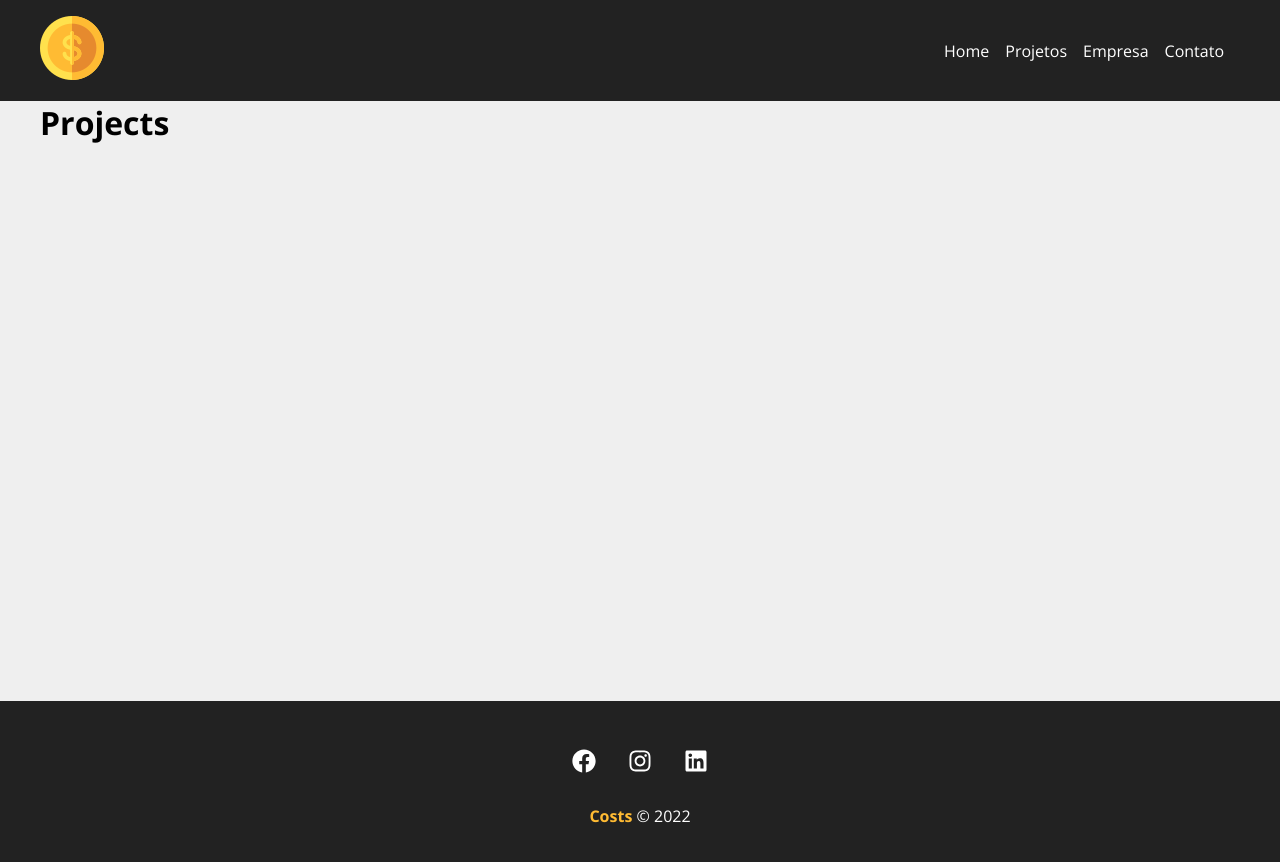
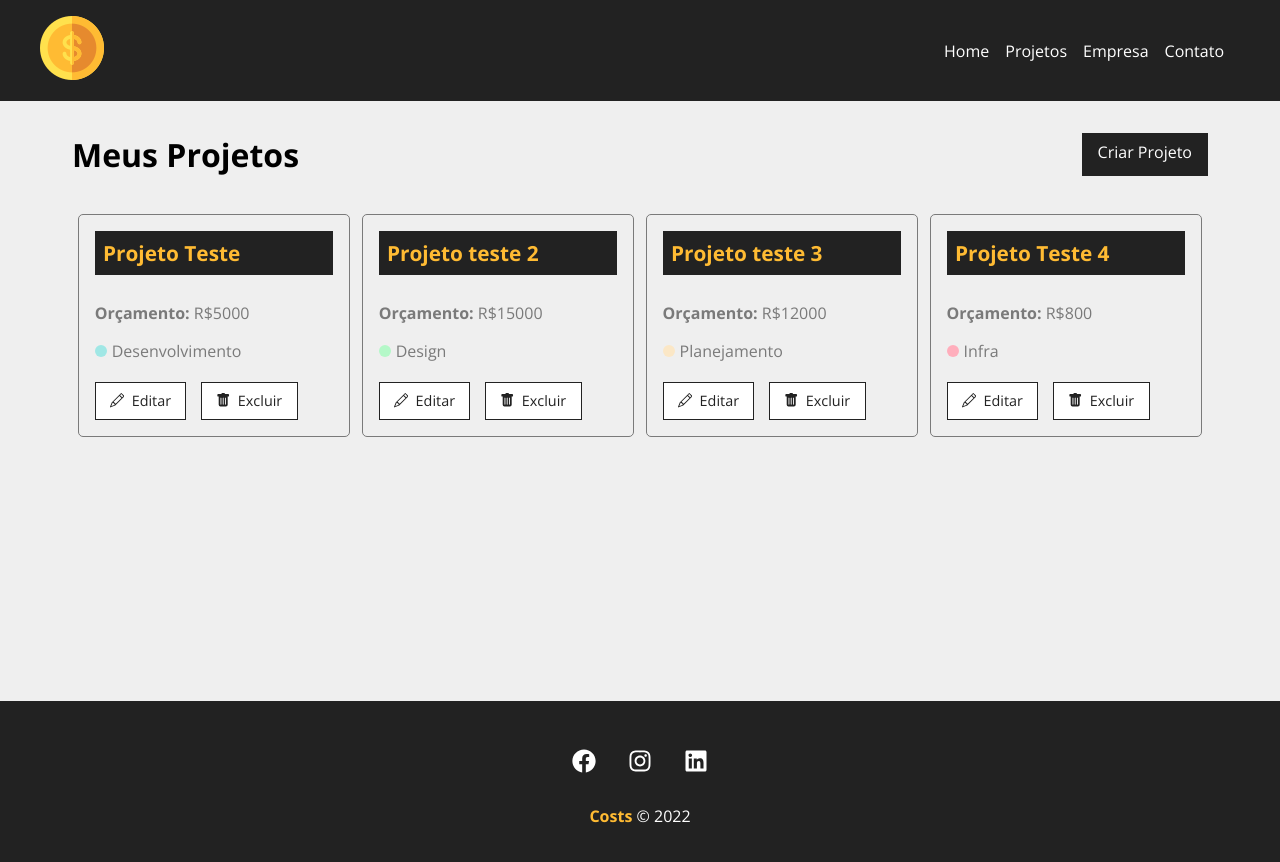
Before and after one commit to rodrigolavratti/costs, a React (Create React App) app: page /projects in a window 1280 px wide. Shown: the top 862 px of the page. Built offline with nearby package versions, Linux system fonts and the light colour scheme; data requests are answered from the project's data file.

Commit message:
Criação dos components Message, Projects e ProjectCard

```diff
--- a/db.json
+++ b/db.json
@@ -1,5 +1,50 @@
 {
-    "projects": [],
+  "projects": [
+    {
+      "name": "Projeto Teste",
+      "budget": "5000",
+      "category": {
+        "id": "2",
+        "name": "Desenvolvimento"
+      },
+      "cost": 0,
+      "services": [],
+      "id": 1
+    },
+    {
+      "name": "Projeto teste 2",
+      "budget": "15000",
+      "category": {
+        "id": "3",
+        "name": "Design"
+      },
+      "cost": 0,
+      "services": [],
+      "id": 2
+    },
+    {
+      "name": "Projeto teste 3",
+      "budget": "12000",
+      "category": {
+        "id": "4",
+        "name": "Planejamento"
+      },
+      "cost": 0,
+      "services": [],
+      "id": 3
+    },
+    {
+      "name": "Projeto Teste 4",
+      "budget": "800",
+      "category": {
+        "id": "1",
+        "name": "Infra"
+      },
+      "cost": 0,
+      "services": [],
+      "id": 4
+    }
+  ],
   "categories": [
     {
       "id": 1,
--- a/src/component/form/Select.js
+++ b/src/component/form/Select.js
@@ -4,7 +4,7 @@
     return (
         <div className={styles.form_control}>
             <label htmlFor={name}>{text}:</label>
-            <select name={name} id={name}>
+            <select name={name} id={name} onChange={handleOnChange} value={value || ''}>
                 <option>Selecione uma opção</option>
                 {options.map((option) => (
                     <option value={option.id} key={option.id}>
--- a/src/component/layout/Container.module.css
+++ b/src/component/layout/Container.module.css
@@ -8,3 +8,11 @@
 .min-height {
     min-height: 75vh;
 }
+.start {
+    justify-content: flex-start;
+    width: 100%;
+}
+.column {
+    flex-direction: column;
+    justify-content: flex-start;
+}
--- /dev/null
+++ b/src/component/layout/Message.js
@@ -0,0 +1,33 @@
+import {useState, useEffect} from 'react'
+
+import styles from './Message.module.css'
+
+function Message({type, msg}) {
+
+    const [visible, setVisible] = useState(false)
+
+    useEffect(() => {
+        if (!msg) {
+            setVisible(false)
+            return
+        }
+        setVisible(true)
+
+        const timer = setTimeout(() => {
+            setVisible(false)
+        }, 3000)
+
+        return () => clearTimeout(timer)
+    }, [msg])
+
+    return (
+        <>
+            {visible && (
+                <div className={`${styles.message} ${styles[type]}`}>
+                    {msg}
+                </div>
+            )}
+        </>
+    )
+}
+export default Message
--- /dev/null
+++ b/src/component/layout/Message.module.css
@@ -0,0 +1,19 @@
+.message {
+    width: 100%;
+    padding: 1em;
+    border: 1px solid #000;
+    margin: 0 auto;
+    text-align: center;
+    margin-bottom: 2em;
+    border-radius: 5px;
+}
+.success {
+    color: #155724;
+    background-color: #D4EDDA;
+    border-color: #C3E6CB;
+}
+.error {
+    color: #721C24;
+    background-color: #F8D7Da;
+    border-color: #F5C6CB;
+}
--- a/src/component/pages/NewProject.js
+++ b/src/component/pages/NewProject.js
@@ -1,13 +1,39 @@
+import {useNavigate} from 'react-router-dom'
+
 import ProjectForm from '../project/ProjectForm'
 
 import styles from './NewProjects.module.css'
 
 function NewProject() {
+
+    const navigate = useNavigate();
+
+    function createPost(project) {
+        //Initialize cost and services
+        project.cost = 0
+        project.services = []
+
+        fetch("http://localhost:5000/projects", {
+            method: 'POST',
+            headers: {
+                'Content-type': 'application/json',
+            },
+            body: JSON.stringify(project),
+        })
+        .then((resp => resp.json()))
+        .then((data) => {
+            console.log(data)
+            //redirect
+            navigate('/projects', {state: {message: 'Projeto criado com sucesso!!!'}})
+        })
+        .catch(err => console.log(err))
+    }
+
     return (
         <div className={styles.newproject_container}>
             <h1>Criar Projeto</h1>
             <p>Crie seu projeto para depois adicionar os serviços</p>
-            <ProjectForm btnText="Criar projeto" />
+            <ProjectForm handleSubmit={createPost} btnText="Criar projeto" />
         </div>
     )
 }
--- a/src/component/pages/Projects.js
+++ b/src/component/pages/Projects.js
@@ -1,6 +1,59 @@
+import {useLocation} from 'react-router-dom'
+import {useState, useEffect} from 'react'
+
+import Message from "../layout/Message"
+import Container from "../layout/Container"
+import LinkButton from "../layout/LinkButton"
+import ProjectCard from '../project/ProjectCard'
+
+import styles from './Projects.module.css'
+
 function Projects() {
+
+    const [projects, setProjects] = useState([])
+    useEffect(() => {
+        fetch('http://localhost:5000/projects', {
+            method: 'GET',
+            headers: {
+                'Content-type': 'application/json',
+            },
+        })
+        .then((resp) => resp.json())
+        .then((data) => {
+            setProjects(data)
+        })
+        .catch((err) => console.log(err))
+    }, [])
+
+    const location = useLocation()
+    let message = ''
+    if(location.state) {
+        message = location.state.message
+    }
+
     return (
-        <h1>Projects</h1>
+        <div className={styles.project_container}>
+            <div className={styles.title_container}>
+                <h1>Meus Projetos</h1>
+                <LinkButton to="/newproject" text="Criar Projeto" />
+            </div>
+            {message && (
+                <Message type="success" msg={message} />
+            )}
+            <Container customClass="start">
+                {projects.length > 0 &&
+                    projects.map((project) => (
+                        <ProjectCard
+                            id={project.id}
+                            name={project.name}
+                            budget={project.budget}
+                            category={project.category.name}
+                            key={project.id}
+                        />
+                    ))
+                }
+            </Container>
+        </div>
     )
 }
 export default Projects
--- /dev/null
+++ b/src/component/pages/Projects.module.css
@@ -0,0 +1,9 @@
+.project_container {
+    padding: 2em;
+    width: 100%;
+}
+.title_container {
+    display: flex;
+    justify-content: space-between;
+    margin-bottom: 2em;
+}
--- /dev/null
+++ b/src/component/project/ProjectCard.js
@@ -0,0 +1,26 @@
+import {Link} from 'react-router-dom'
+import styles from './ProjectCard.module.css'
+import {BsPencil, BsFillTrashFill} from 'react-icons/bs'
+
+function ProjectCard({id, name, budget, category, handlerRemove}) {
+    return (
+        <div className={styles.project_card}>
+            <h4>{name}</h4>
+            <p>
+                <span>Orçamento:</span> R${budget}
+            </p>
+            <p className={styles.category_text}>
+                <span className={`${styles[category.toLowerCase()]}`}></span> {category}
+            </p>
+            <div className={styles.project_card_actions}>
+                <Link to="/">
+                    <BsPencil /> Editar
+                </Link>
+                <button>
+                    <BsFillTrashFill /> Excluir
+                </button>
+            </div>
+        </div>
+    )
+}
+export default ProjectCard
--- /dev/null
+++ b/src/component/project/ProjectCard.module.css
@@ -0,0 +1,74 @@
+.project_card {
+    padding: 1em;
+    border: 1px solid #7A7A7A;
+    border-radius: 5px;
+    width: 24%;
+    margin: 0.5%;
+}
+.project_card h4 {
+    background-color: #222;
+    color: #FFBB33;
+    padding: .4em;
+    margin-bottom: 1.3em;
+    font-size: 1.3em;
+}
+.project_card p {
+    color: #7A7A7A;
+    margin-bottom: 1em;
+}
+.project_card p span {
+    font-weight: bold;
+}
+.category_text {
+    display: flex;
+    align-items: center;
+}
+.category_text span {
+    display: block;
+    width: 12px;
+    height: 12px;
+    border-radius: 50%;
+    background-color: #CCC;
+    margin-right: 5px;
+}
+.category_text .infra {
+    background-color: #FFAEBC;
+}
+.category_text .desenvolvimento {
+    background-color: #A0E7E5;
+}
+.category_text .design {
+    background-color: #B4F8C8;
+}
+.category_text .planejamento {
+    background-color: #FBE7C6;
+}
+.project_card_actions {
+    margin-top: 1.2em;
+    display: flex;
+    align-items: center;
+}
+.project_card_actions a,
+.project_card_actions button {
+    text-decoration: none;
+    border: none;
+    background-color: #FFF;
+    color: #222;
+    font-size: .9em;
+    padding: .6em 1em;
+    margin-right: 1em;
+    cursor: pointer;
+    border: 1px solid #222;
+    display: flex;
+    align-items: center;
+    justify-content: center;
+    transition: 0.5s;
+}
+.project_card_actions svg {
+    margin-right: 0.5em;
+}
+.project_card_actions a:hover,
+.project_card_actions button:hover {
+    background-color: #222;
+    color: #FFBB33;
+}
--- a/src/component/project/ProjectForm.js
+++ b/src/component/project/ProjectForm.js
@@ -6,8 +6,9 @@
 
 import styles from './ProjectForm.module.css'
 
-function ProjectForm({btnText}) {
+function ProjectForm({handleSubmit, btnText, projectData}) {
     const [categories, setCategories] = useState([])
+    const [project, setProject] = useState(projectData || {})
 
     useEffect(() => {
         fetch("http://localhost:5000/categories", {
@@ -23,11 +24,35 @@
         .catch(err => console.log(err))
     }, [])
 
+    const submit = (e) => {
+        e.preventDefault()
+        handleSubmit(project)
+    }
+
+    function handleChange(e) {
+        setProject({...project, [e.target.name]: e.target.value})
+    }
+
+    function handleCategory(e) {
+        setProject({...project,
+            category: {
+                id: e.target.value,
+                name: e.target.options[e.target.selectedIndex].text,
+            },
+        })
+    }
+
     return (
-        <form className={styles.form}>
-            <Input type="text" text="Nome do projeto" name="name" placeholder="Insira o nome do projeto" />
-            <Input type="number" text="Orcamento do projeto" name="budget" placeholder="Insira o orçamento total" />
-            <Select name="category_id" text="Selecione a categoria" options={categories} />
+        <form onSubmit={submit} className={styles.form}>
+            <Input type="text" text="Nome do projeto" name="name" placeholder="Insira o nome do projeto" handleOnChange={handleChange} value={project.name ? project.name : ''} />
+            <Input type="number" text="Orcamento do projeto" name="budget" placeholder="Insira o orçamento total" handleOnChange={handleChange} value={project.budget ? project.budget : ''}/>
+            <Select
+                name="category_id"
+                text="Selecione a categoria"
+                options={categories}
+                handleOnChange={handleCategory}
+                value={project.category ? project.category.id : ''}
+            />
             <SubmitButton text={btnText} />
         </form>
     )
```
Lines whose indentation alone changed are shown as unchanged.
